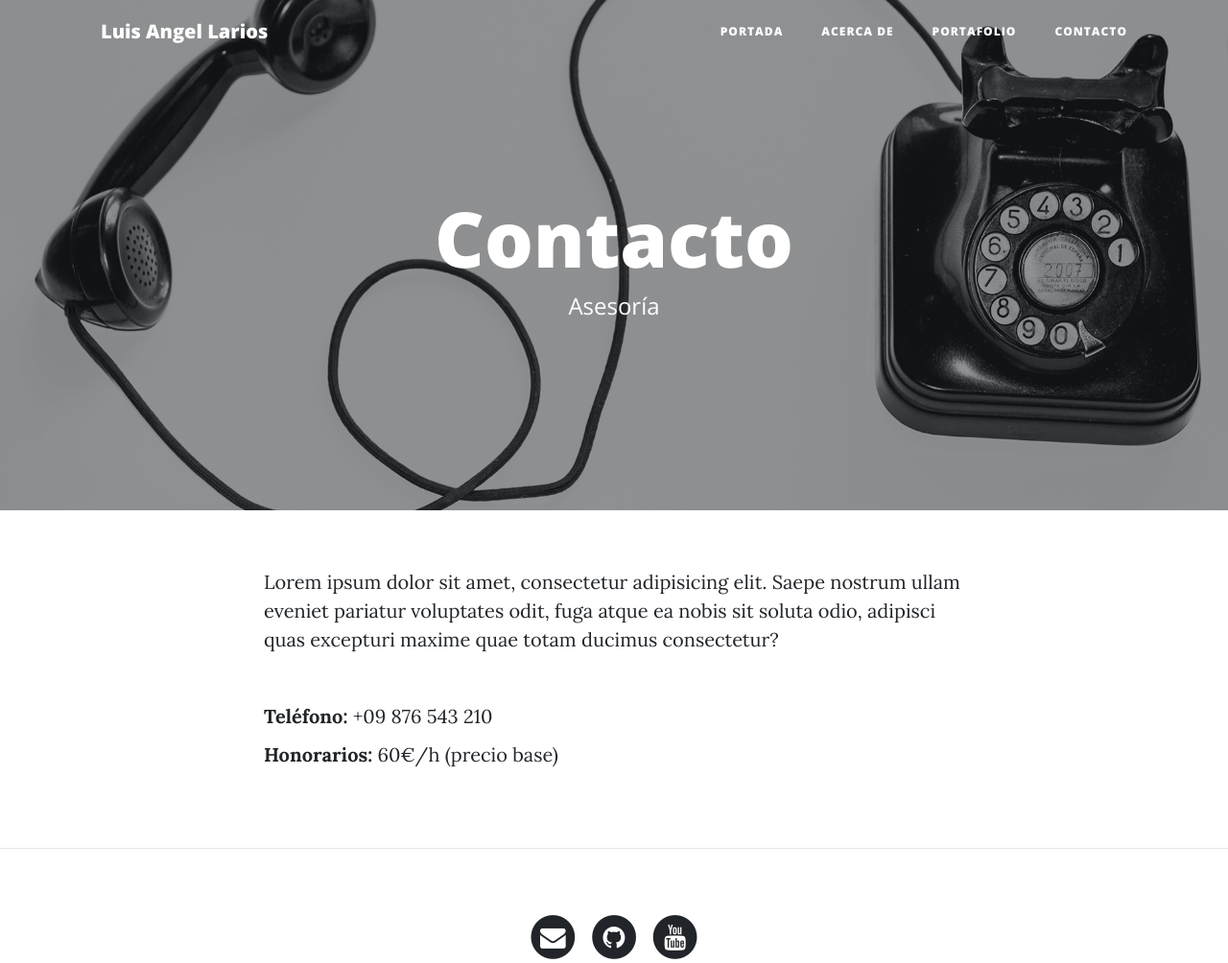
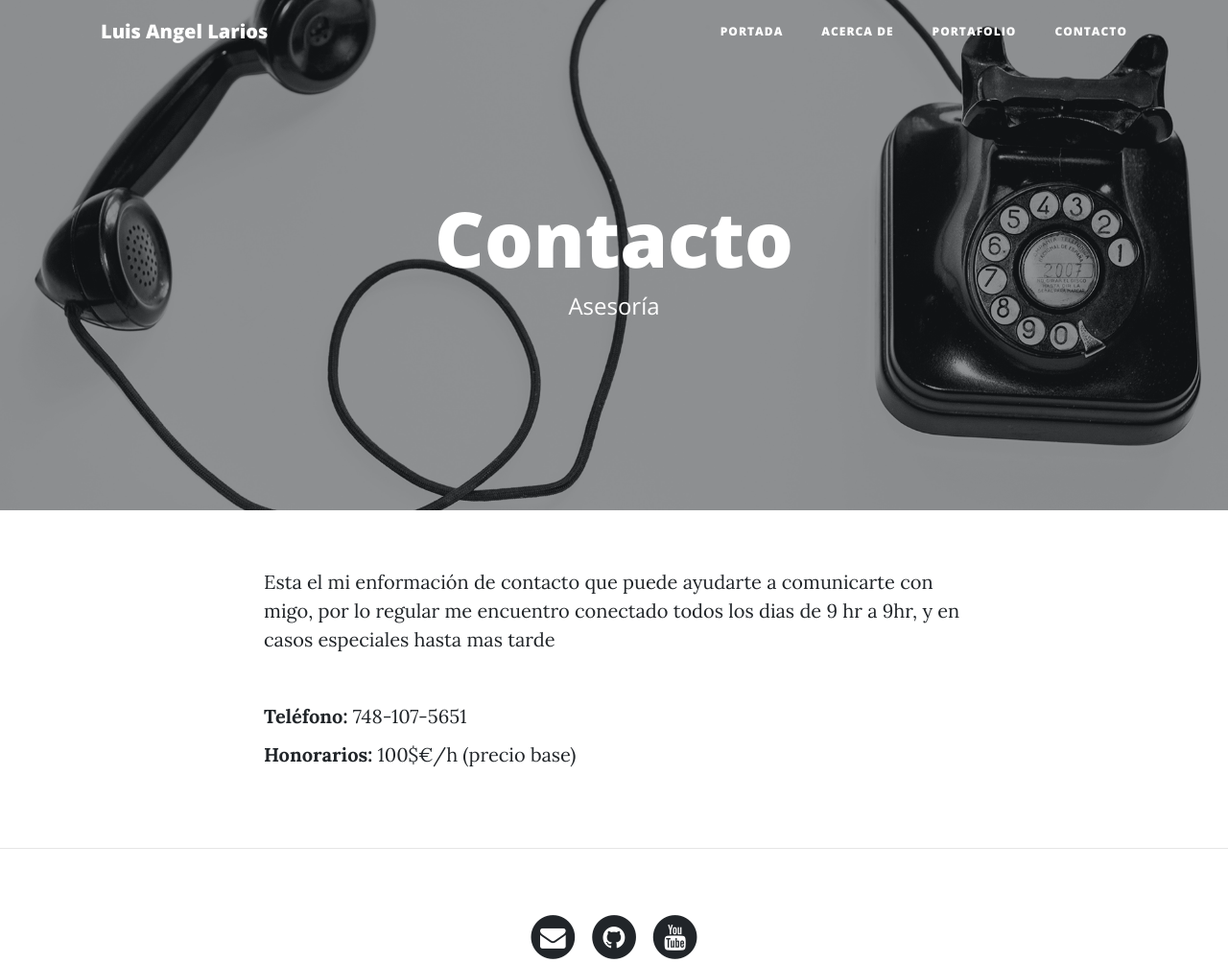
Before and after one commit to Luis-Angel-Larios-Castillo/Remake-Proyecto-Uno-Web-Personal, a Django app: page /contact/ in a window 1280 px wide. Shown: the top 1004 px of the page at 96% size. Run offline with Django 3.2, Linux system fonts and the light colour scheme; some libraries are stand-ins or nearby versions.

Commit message:
ultimos cambios

```diff
--- a/core/templates/core/about.html
+++ b/core/templates/core/about.html
@@ -19,7 +19,7 @@
 </div>
 <div class="col-lg-7 col-md-8">
     <h2 class="section-heading">Luis Angel Larios Castillo</h2>
-    <p>Nacido en... lorem ipsum dolor sit amet, consectetur adipisicing elit. Saepe nostrum ullam eveniet pariatur voluptates odit, fuga atque ea nobis sit soluta odio.</p>
+    <p>Nacido en Calpulalpan Tlaxcala, vivo en sanctorum estuido tecnologias de la informacion den la universidad tecnologica de Tlaxcala.</p>
     <p>Lorem ipsum dolor sit amet, consectetur adipisicing elit. Saepe nostrum ullam eveniet pariatur voluptates odit...</p>
 </div>
 </div>
--- a/core/templates/core/contact.html
+++ b/core/templates/core/contact.html
@@ -14,10 +14,11 @@
 
 <div class="row">
 <div class="col-lg-8 col-md-10 mx-auto">
-          <p>Lorem ipsum dolor sit amet, consectetur adipisicing elit. Saepe nostrum ullam eveniet pariatur voluptates odit, fuga atque ea nobis sit soluta odio, adipisci quas excepturi maxime quae totam ducimus consectetur?</p>
+          <p>Esta el mi enformación de contacto que puede ayudarte a comunicarte con migo, por lo regular me encuentro conectado todos los dias de 9 hr a 9hr,
+          y en casos especiales hasta mas tarde</p>
           <br>
-          <p><b>Teléfono:</b> +09 876 543 210</p>
-          <p><b>Honorarios:</b> 60€/h (precio base)</p>
+          <p><b>Teléfono:</b> 748-107-5651</p>
+          <p><b>Honorarios:</b> 100$€/h (precio base)</p>
 </div>
 </div>
 {% endblock %}
```
